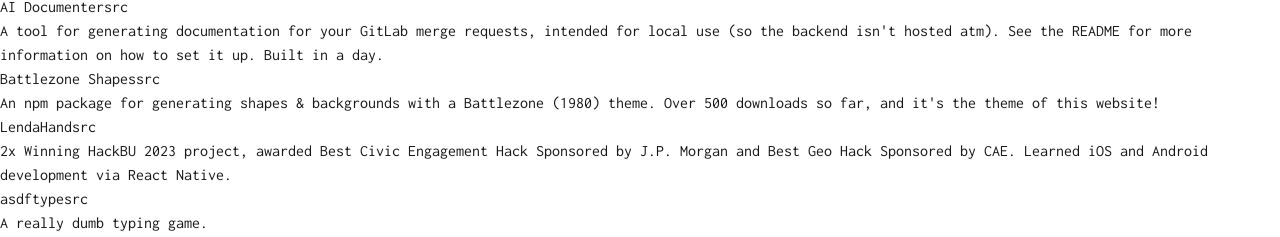
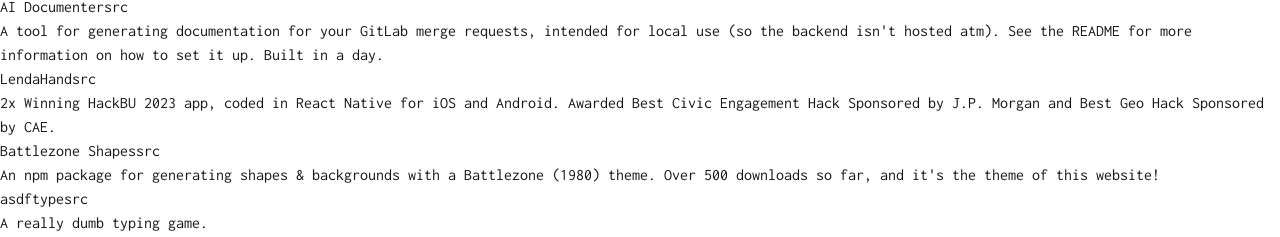
Before and after one commit to brianmatzelle/matzelle-next, a Next.js app: page / in a window 1280 px wide. Shown: the part 245-482 px from the top of the page. Built offline with nearby package versions, Linux system fonts and the light colour scheme.

Commit message:
moved up LendaHand, added styles.ts

```diff
--- a/src/app/page.tsx
+++ b/src/app/page.tsx
@@ -2,7 +2,9 @@
 import { A } from "@/components/ui/a";
 import Name from "@/components/name";
 import Code from "@/components/ui/code";
-import { SocialLinks } from "@/components/social-links";
+import Footer from "@/components/footer";
+import { Bold } from "@/components/ui/bold";
+import { Highlight } from "@/components/ui/highlight";
 
 export default function Home() {
   return (
@@ -53,6 +55,14 @@
           </Project>
 
           <Project
+            title="LendaHand"
+            href="https://devpost.com/software/lendahand-oq1snb"
+            src="https://github.com/brianmatzelle/lendahand"
+          >
+            <p><Highlight>2x Winning</Highlight> <A variant="secondary" href="https://hackbu.org/">HackBU</A> 2023 app, <Bold>coded in React Native for iOS and Android</Bold>. Awarded Best Civic Engagement Hack Sponsored by J.P. Morgan and Best Geo Hack Sponsored by CAE.</p>
+          </Project>
+
+          <Project
             title="Battlezone Shapes"
             href="https://www.npmjs.com/package/battlezone-shapes"
             src="https://github.com/brianmatzelle/battlezone-shapes"
@@ -66,14 +76,6 @@
               </A>{" "}
               theme. Over 500 downloads so far, and it&apos;s the theme of this website!
             </p>
-          </Project>
-
-          <Project
-            title="LendaHand"
-            href="https://devpost.com/software/lendahand-oq1snb"
-            src="https://github.com/brianmatzelle/lendahand"
-          >
-            <p>2x Winning <A variant="secondary" href="https://hackbu.org/">HackBU 2023</A> project, awarded Best Civic Engagement Hack Sponsored by J.P. Morgan and Best Geo Hack Sponsored by CAE. Learned iOS and Android development via React Native.</p>
           </Project>
 
           <Project
@@ -94,9 +96,7 @@
 
         </div>
       </main>
-      <footer className="row-start-3 flex gap-6 flex-wrap items-center justify-center">
-        <SocialLinks />
-      </footer>
+      <Footer />
     </div>
   );
 }
--- /dev/null
+++ b/src/components/footer.tsx
@@ -0,0 +1,9 @@
+import { SocialLinks } from "./social-links";
+
+export default function Footer() {
+  return (
+    <footer className="row-start-3 flex gap-6 flex-wrap items-center justify-center">
+      <SocialLinks />
+    </footer>
+  );
+}
--- a/src/components/project.tsx
+++ b/src/components/project.tsx
@@ -1,6 +1,7 @@
 import { A } from "./ui/a";
 import { Card } from "./ui/card";
 import { cn } from "@/lib/utils";
+import { p } from "@/lib/styles";
 
 export default function Project({
   title,
--- a/src/components/ui/card.tsx
+++ b/src/components/ui/card.tsx
@@ -1,5 +1,6 @@
 import * as React from "react"
 import { cn } from "@/lib/utils"
+import { p } from "@/lib/styles"
 
 const Card = React.forwardRef<
   HTMLDivElement,
@@ -8,7 +9,7 @@
   <div
     ref={ref}
     className={cn(
-      "rounded-lg backdrop-blur-sm bg-slate-800/10 w-full p-2",
+      `rounded-lg backdrop-blur-sm bg-slate-800/10 w-full ${p()}`,
       className
     )}
     {...props}
--- /dev/null
+++ b/src/components/ui/highlight.tsx
@@ -0,0 +1,12 @@
+import { forwardRef } from "react";
+
+const Highlight = forwardRef<HTMLSpanElement, React.HTMLAttributes<HTMLSpanElement>>(
+  ({ className, ...props }, ref) => {
+    return (
+      <span ref={ref} className={`text-yellow-200 ${className || ""}`} {...props} />
+    )
+  }
+)
+Highlight.displayName = "Highlight"
+
+export { Highlight }
--- /dev/null
+++ b/src/lib/styles.ts
@@ -0,0 +1,18 @@
+// Create a function that returns the base padding class but has properties
+function createPaddingObject() {
+  const paddingFn = () => "p-2";
+
+  paddingFn.left = "pl-2";
+  paddingFn.right = "pr-2";
+  paddingFn.top = "pt-2";
+  paddingFn.bottom = "pb-2";
+  paddingFn.all = "p-2";
+  paddingFn.x = "px-2";
+  paddingFn.y = "py-2";
+  paddingFn.horizontal = "px-2";
+  paddingFn.vertical = "py-2";
+
+  return paddingFn;
+}
+
+export const p = createPaddingObject();
```
